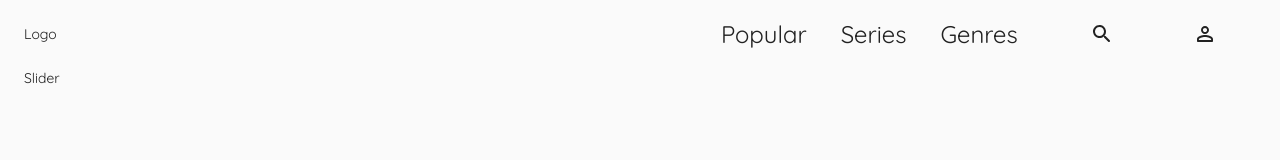
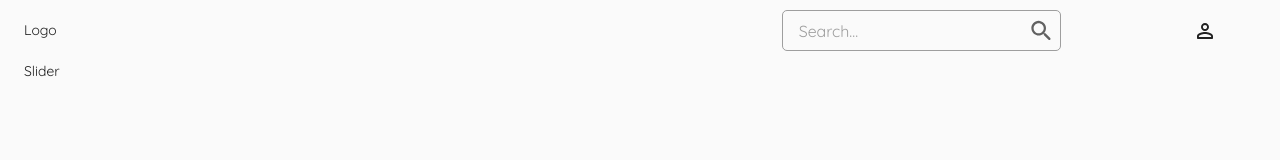
Before and after one commit to bmangust/hypertube, a React (Create React App) app: page / in a window 1280 px wide. Shown: the top 160 px of the page. Built offline with nearby package versions, Linux system fonts and the light colour scheme.

Commit message:
add Search

```diff
--- a/src/components/Header/Header.tsx
+++ b/src/components/Header/Header.tsx
@@ -2,6 +2,7 @@ import { Grid, makeStyles } from "@material-ui/core";
 import { PersonOutlineRounded, SearchRounded } from "@material-ui/icons";
 import React from "react";
 import Menu from "../Menu/Menu";
+import Search from "../Search/Search";
 
 export interface HeaderProps {}
 
@@ -16,12 +17,10 @@ const Header = (props: HeaderProps) => {
       <Grid item xs={2}>
         Logo
       </Grid>
-      <Grid item xs={8}>
-        <Menu />
+      <Grid container justify="flex-end" item xs={8}>
+        <Search />
       </Grid>
-      <Grid container alignItems="center" justify="center" item xs={1}>
-        <SearchRounded />
-      </Grid>
+      <Grid container alignItems="center" justify="center" item xs={1}></Grid>
       <Grid container alignItems="center" justify="center" item xs={1}>
         <PersonOutlineRounded />
       </Grid>
--- /dev/null
+++ b/src/components/Search/Search.tsx
@@ -0,0 +1,66 @@
+import { FormControl, Grid, InputBase, makeStyles } from "@material-ui/core";
+import { SearchRounded } from "@material-ui/icons";
+import React, { useState } from "react";
+import { theme } from "../../theme";
+
+interface Props {}
+
+const useStyles = makeStyles({
+  root: {
+    margin: "10px",
+    border: `1px solid ${theme.palette.grey[500]}`,
+    borderRadius: 5,
+    maxWidth: 300,
+  },
+  Input: {
+    padding: "10px 1rem",
+    flex: 1,
+  },
+  BaseInput: {
+    padding: 0,
+  },
+  Icon: {
+    fontSize: "2rem",
+    color: theme.palette.grey[700],
+    paddingRight: 5,
+  },
+});
+
+const Search = (props: Props) => {
+  const classes = useStyles();
+  const [search, setSearch] = useState("");
+
+  const handleInput = (e: React.ChangeEvent<HTMLInputElement>) => {
+    setSearch(e.target.value);
+  };
+  const handleSearch = (e: React.KeyboardEvent<HTMLInputElement>) => {
+    if (e.key === "Enter") {
+      console.log(`Searching for: ${search}`);
+      setSearch("");
+    }
+  };
+
+  return (
+    <FormControl>
+      <Grid
+        container
+        alignItems="center"
+        justify="flex-end"
+        className={classes.root}
+      >
+        <InputBase
+          className={classes.Input}
+          inputProps={{ "aria-label": "search for a movie" }}
+          value={search}
+          classes={{ input: classes.BaseInput }}
+          onChange={handleInput}
+          onKeyPress={handleSearch}
+          placeholder="Search..."
+        />
+        <SearchRounded className={classes.Icon} />
+      </Grid>
+    </FormControl>
+  );
+};
+
+export default Search;
```
